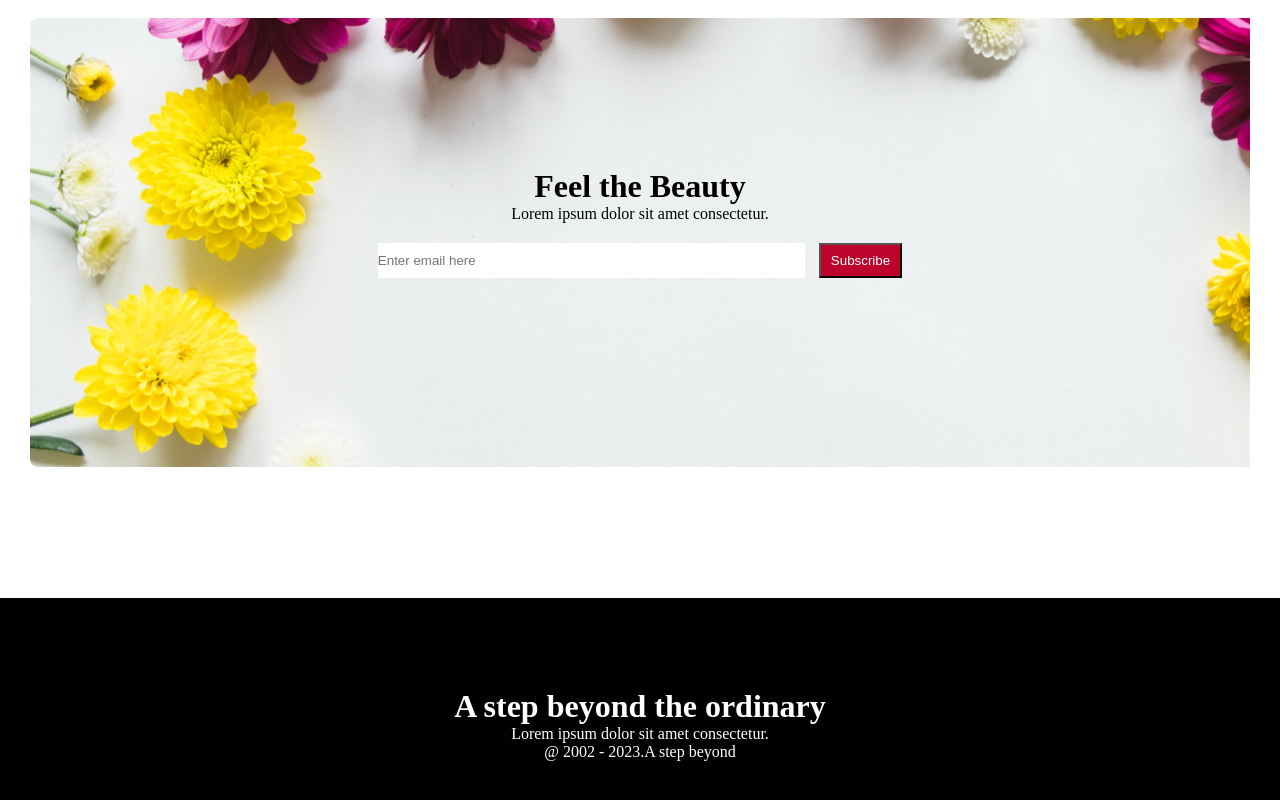
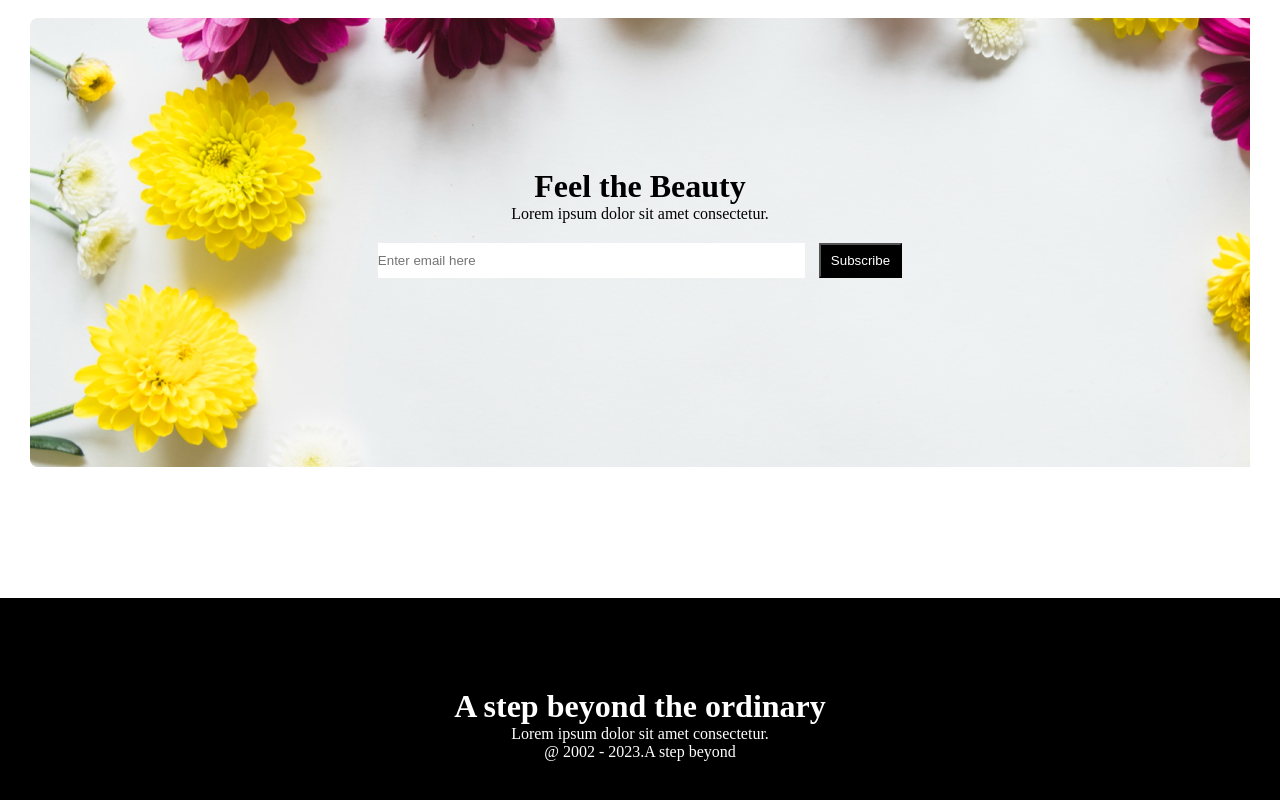
Before and after one commit to tusharahmed041/flower-work, a plain HTML site: page index.html in a window 1280 px wide. Shown: the part 2363-3163 px from the top of the page. Drawn offline with Linux system fonts and the light colour scheme.

Commit message:
first commit

```diff
--- a/style.css
+++ b/style.css
@@ -161,5 +161,5 @@
 }
 .btn-foot{
     padding: 8px 10px;
-    background-color: #bd032b;;
+    background-color: #000000;;
 }
```
